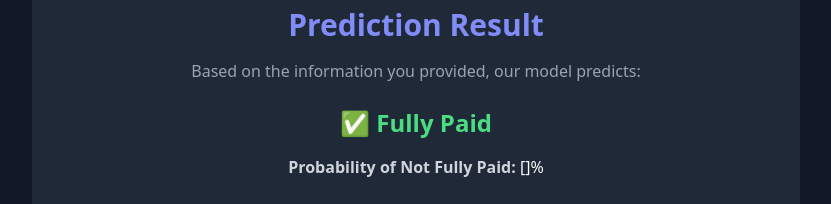
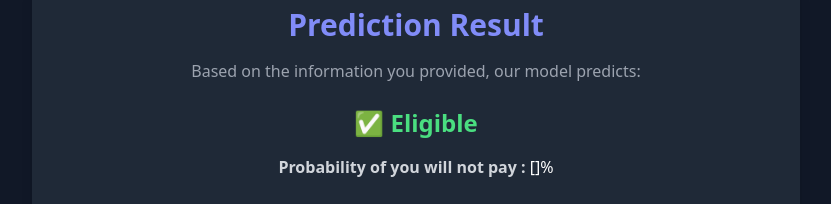
Before and after one commit to Vishal120703/Loan-Approval-Prediction-Model-ML-Web-App-, a Flask app: template templates/result.html in a window 1280 px wide. Shown: the part 153-357 px from the top of the page, without its empty margins (224-1055 px from the left). Run offline with Flask 3, Linux system fonts and the light colour scheme; the template is opened without the code that fills it: most values are stand-ins (such as "Sample title", 1, 10 or a date in 2020); parts of the project's set-up code (start-up, migrations or seed data) failed here and were passed over; some libraries are stand-ins or nearby versions.

Commit message:
sp mistake

```diff
--- a/templates/result.html
+++ b/templates/result.html
@@ -48,12 +48,12 @@
       <!-- Prediction -->
       <p class="text-2xl font-semibold mb-4
                 {{ 'text-red-500' if prediction == 1 else 'text-green-400' }}">
-        {{ '❌ Not Fully Paid' if prediction == 1 else '✅ Fully Paid' }}
+        {{ '❌ Not Eligible' if prediction == 1 else '✅ Eligible' }}
       </p>
 
       <!-- Probability -->
       <p class="mb-6 text-gray-300">
-        <strong>Probability of Not Fully Paid:</strong>
+        <strong>Probability of you will not pay :</strong>
         <span class="text-white">{{ probability }}%</span>
       </p>
 
@@ -72,7 +72,7 @@
 
       <!-- Back Button -->
       <div class="mt-10">
-        <a href="prediction.html"
+        <a href="/predict"
            class="bg-indigo-600 hover:bg-indigo-500 text-white px-6 py-3 rounded-lg font-medium">
           🔄 Make Another Prediction
         </a>
```
